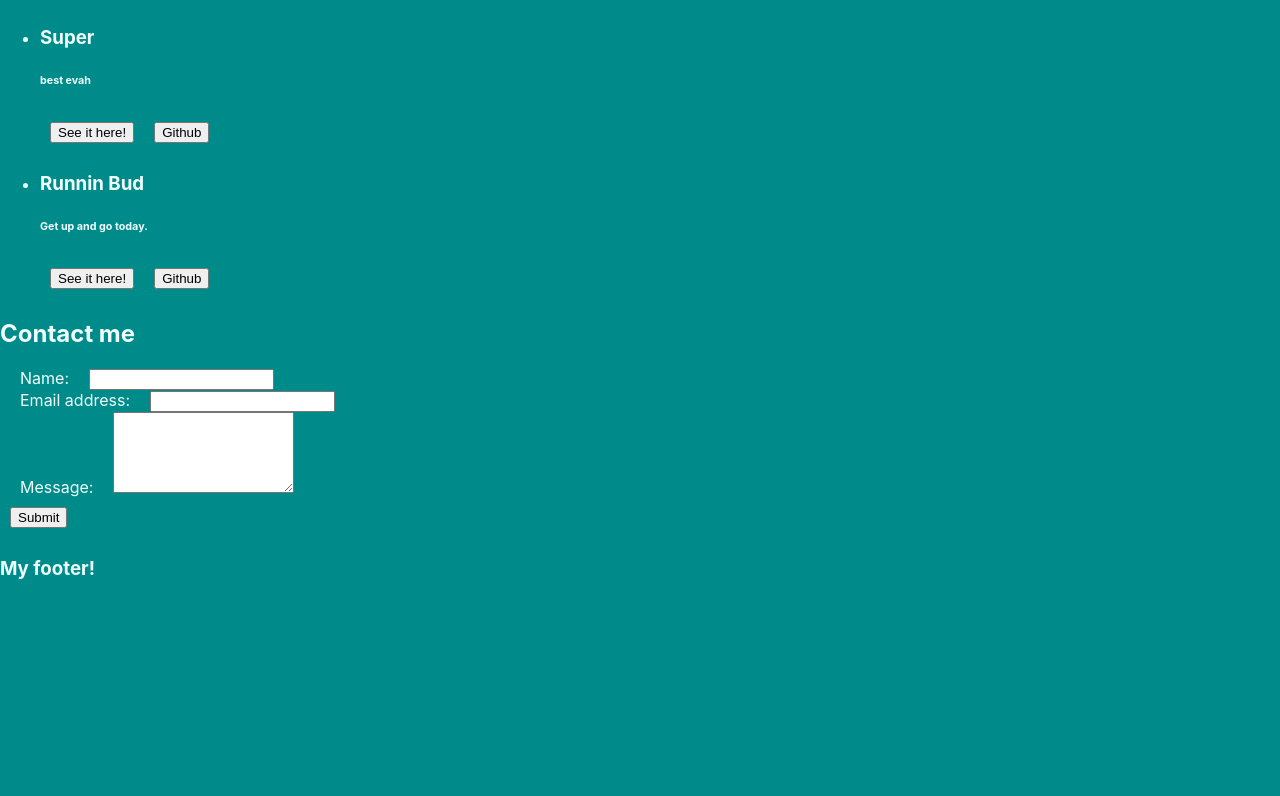
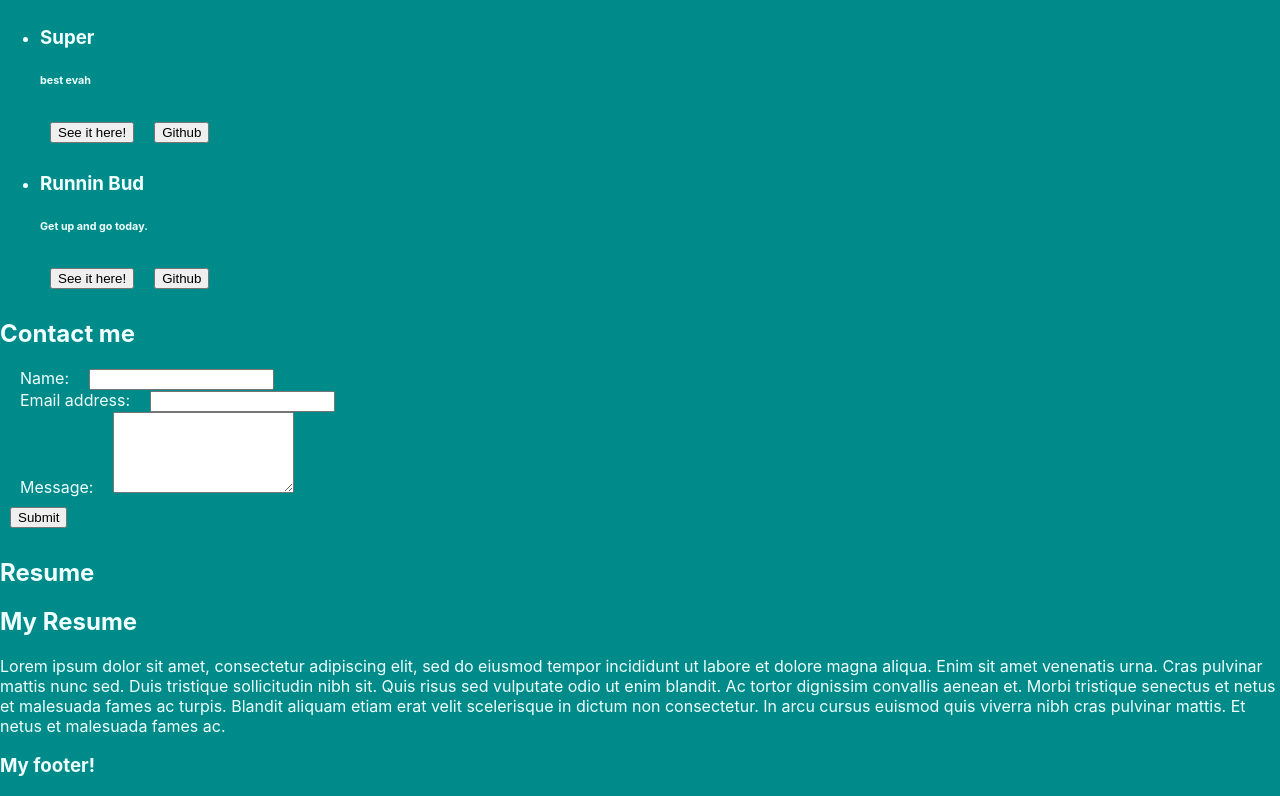
Before and after one commit to rtthiel8/react-portfolio, a React (Create React App) app: page / in a window 1280 px wide. Shown: the part 797-1593 px from the top of the page. Before the commit the page ends 1395 px from the top, so only its background shows below. Built offline with nearby package versions, Linux system fonts and the light colour scheme.

Commit message:
section state

```diff
--- a/src/App.js
+++ b/src/App.js
@@ -3,12 +3,11 @@ import './App.css';
 import About from './components/About';
 import Project from './components/Project';
 import ContactForm from './components/Contact';
+import Resume from './components/Resume';
 import Header from './components/Header';
 import Footer from './components/Footer';
 
 function App() {
-
-
 
 
   const [projects] = useState([
@@ -47,6 +46,7 @@ function App() {
           currentProject={currentProject}
         ></Project>
         <ContactForm />
+        <Resume />
       </main>
       <Footer />
     </div>
--- a/src/components/Header/index.js
+++ b/src/components/Header/index.js
@@ -3,6 +3,7 @@ import Nav from "../Nav";
 
 function Header() {
 
+    // const [sectionSelected, setSectionSelected] = useState(false);
 
     const [sections] = useState([
         {
@@ -30,7 +31,6 @@ function Header() {
         sections={sections}
         setCurrentSection={setCurrentSection}
         currentSection={currentSection}
-
         ></Nav>
         </header>
     )
--- a/src/components/Nav/index.js
+++ b/src/components/Nav/index.js
@@ -1,7 +1,6 @@
 import React from 'react';
 
 function Nav(props) {
-
 
     const {
         sections = [],
@@ -18,47 +17,18 @@ function Nav(props) {
                         className={`mx-2 ${currentSection.name === section.name
                             }`}
                         key={section.name}
-                        onClick={() => {
+                    >
+                        <a href={section.name} onClick={(e) => {
+                            e.preventDefault()
                             setCurrentSection(section)
-                        }}
-                    >
-
-                        <a href='#${section.name}'>
+                        }} >
                             {section.name}
                         </a>
                     </li>
                 ))}
-
             </ul>
         </nav>
     )
 }
 
-// <nav>
-//     <ul className="flex-row">
-//         <li className='mx-2'>
-//             <a href="#about" onClick={() => setCurrentSection(true)}>
-//                 About Me
-//             </a>
-//         </li>
-//         <li>
-//             <a href="#portfolio" onClick={() => setCurrentSection(false)}>
-//                 Portfolio
-//             </a>
-//         </li>
-//         <li>
-//             <a href="#contact" onClick={() => setCurrentSection(false)}>
-//                 Contact
-//             </a>
-//         </li>
-//         <li>
-//             <a href="#resume" onClick={() => setCurrentSection(false)}>
-//                 Resume
-//             </a>
-//         </li>
-//     </ul>
-// </nav>
-//     );
-// }
-
 export default Nav;
--- /dev/null
+++ b/src/components/Resume/index.js
@@ -0,0 +1,17 @@
+import React from "react";
+
+function Resume() {
+    return (
+        <section>
+            <h1 id="resume">Resume</h1>
+            <h2>
+                My Resume
+            </h2>
+            <p>
+            Lorem ipsum dolor sit amet, consectetur adipiscing elit, sed do eiusmod tempor incididunt ut labore et dolore magna aliqua. Enim sit amet venenatis urna. Cras pulvinar mattis nunc sed. Duis tristique sollicitudin nibh sit. Quis risus sed vulputate odio ut enim blandit. Ac tortor dignissim convallis aenean et. Morbi tristique senectus et netus et malesuada fames ac turpis. Blandit aliquam etiam erat velit scelerisque in dictum non consectetur. In arcu cursus euismod quis viverra nibh cras pulvinar mattis. Et netus et malesuada fames ac.
+            </p>
+        </section>
+    );
+}
+
+export default Resume;
```
